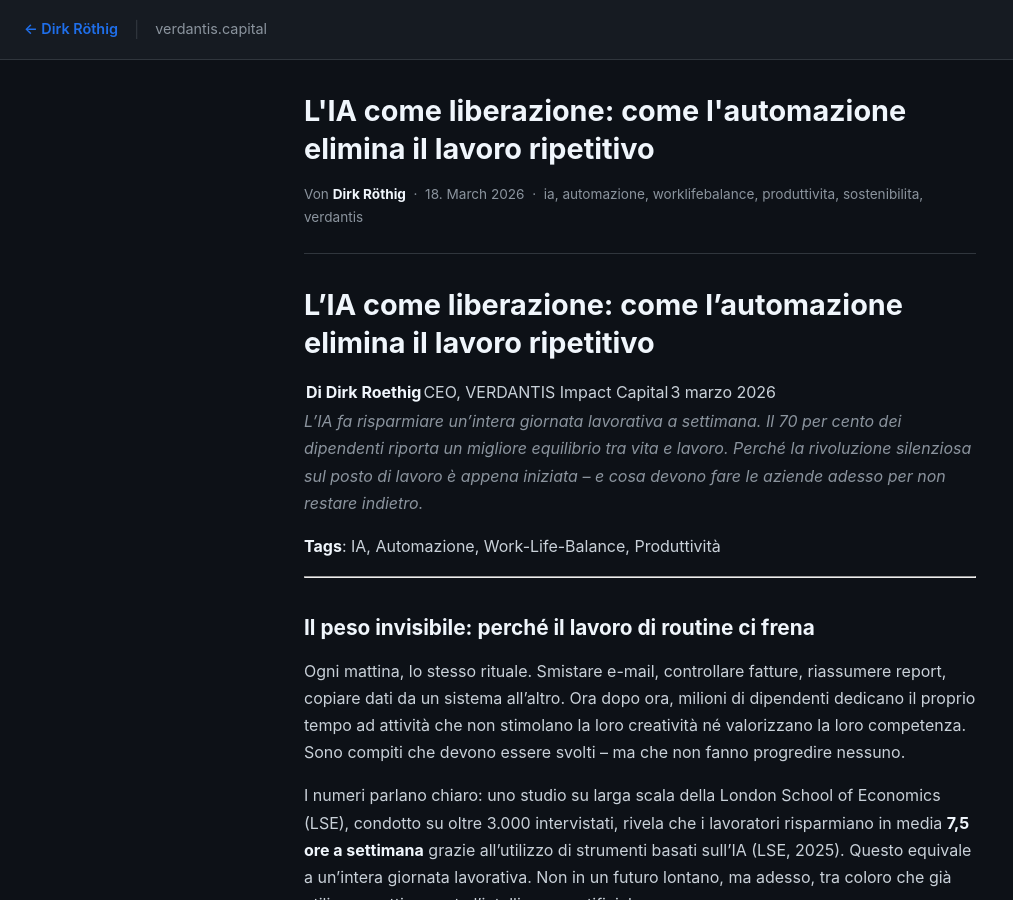
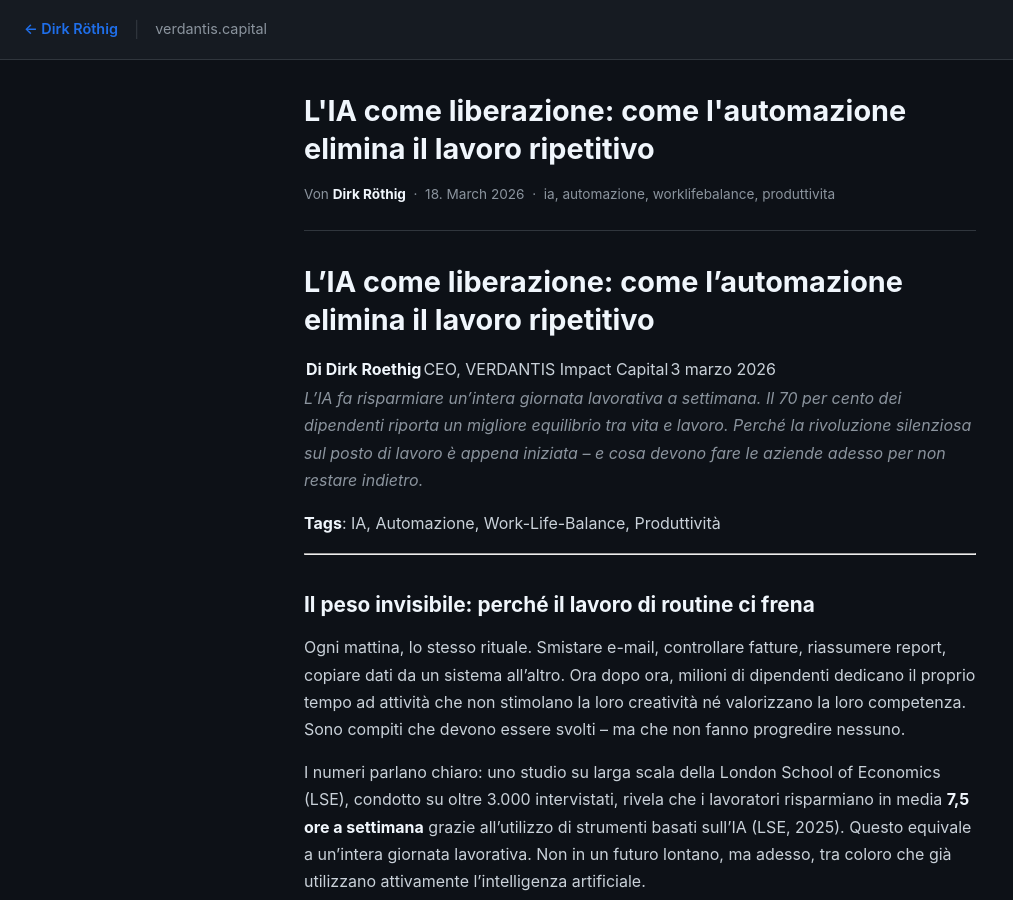
Before and after one commit to GaudianVivere/GaudianVivere.github.io, a Jekyll site: the page built from _posts/2026-03-18-artikel-17-it.md, in a window 1280 px wide and 900 px high. Shown: the whole window, without its empty margins (0-1013 px from the left). Built offline with Jekyll 4.4.1, drawn with Linux system fonts in a browser that asks for light colours; some of the changed lines change nothing that is shown; some of the changed text lies outside the part shown.

Commit message:
Update 2026-03-18-artikel-17-it.md

```diff
--- a/_posts/2026-03-18-artikel-17-it.md
+++ b/_posts/2026-03-18-artikel-17-it.md
@@ -1,13 +1,8 @@
 ---
-layout: post
 title: "L'IA come liberazione: come l'automazione elimina il lavoro ripetitivo"
-date: 2026-03-18
-categories: [sostenibilita]
-tags: ["ia", "automazione", "worklifebalance", "produttivita", "sostenibilita", "verdantis"]
-author: "Dirk Roethig, CEO, VERDANTIS Impact Capital"
-lang: it
-published: true
 description: "L'IA fa risparmiare un'intera giornata lavorativa a settimana. Il 70 per cento dei dipendenti riporta un migliore equilibrio tra vita e lavoro. La rivoluzione silenziosa sul posto di lavoro."
+tags: [ia, automazione, worklifebalance, produttivita]
+series: IA nel Business
 ---
 
 # L'IA come liberazione: come l'automazione elimina il lavoro ripetitivo
```
